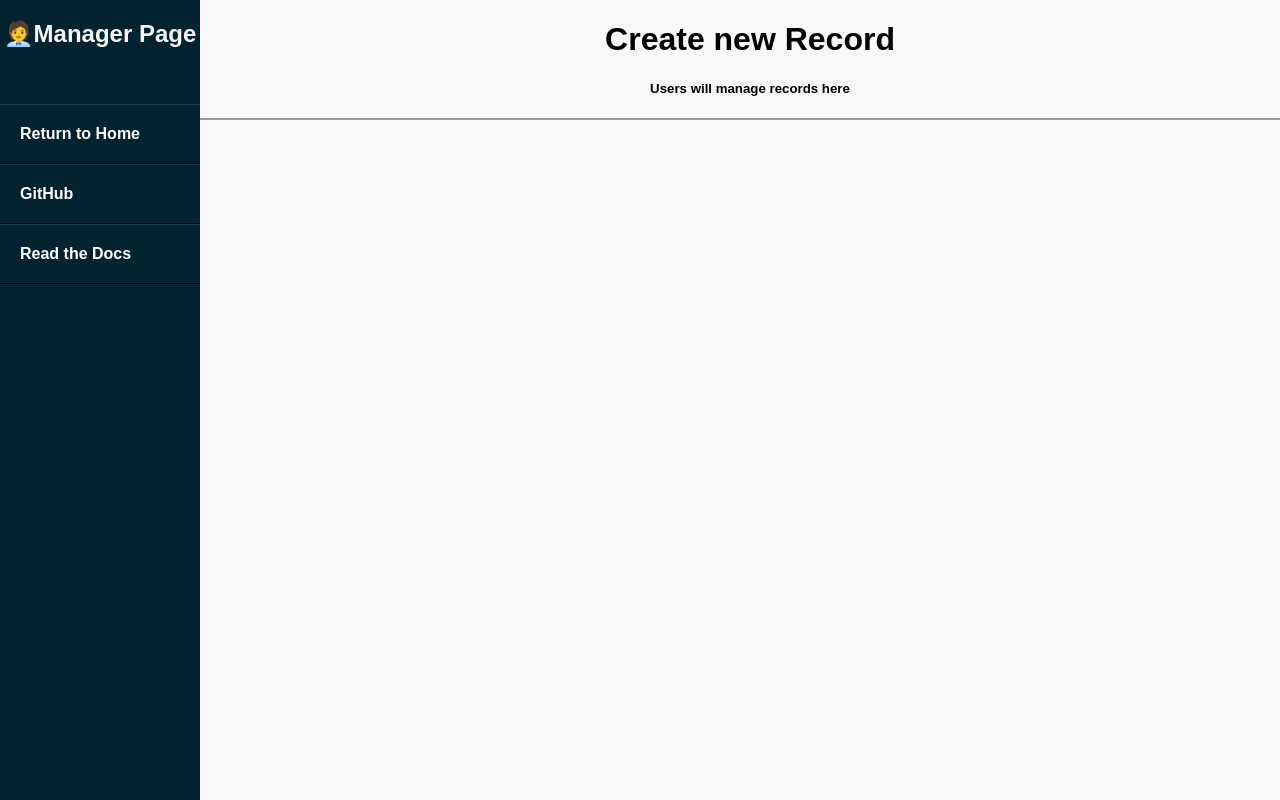
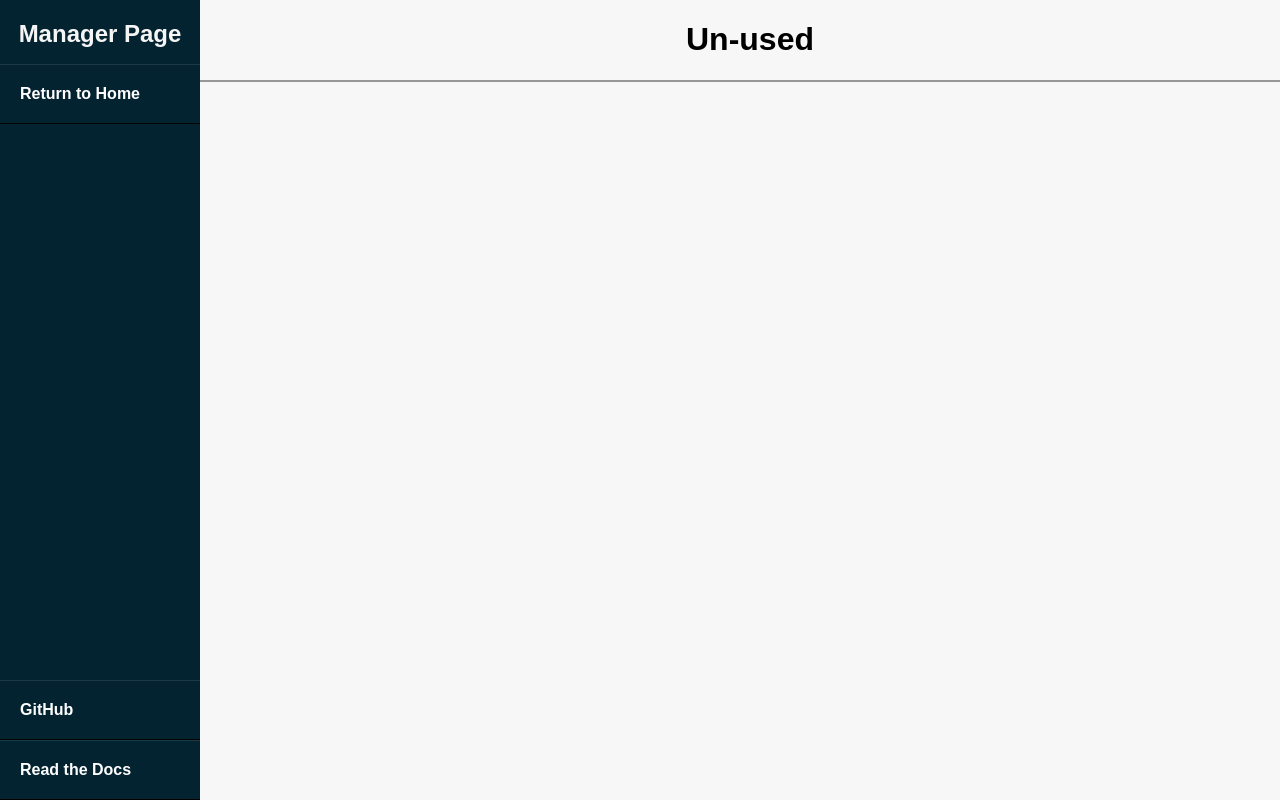
Before and after one commit to mhykol2k/advanced-databases-group, a PHP site: page /lib/manager.php in a window 1280 px wide. Run offline with PHP 8.4, Linux system fonts and the light colour scheme.

Commit message:
<edit> stying

```diff
--- a/assets/main.css
+++ b/assets/main.css
@@ -23,7 +23,7 @@ body {
 .title {
   color: whitesmoke;
   text-align: center;
-  height: 64px;
+  height: 24px;
   background-color: #042331;
 }
 
@@ -45,6 +45,35 @@ body {
   background-color: darkgray;
   color: whitesmoke;
   padding-left: 25px;
+}
+
+.sidenavlinks {
+  height: 15%;
+  width: 200px;
+  position: fixed;
+  z-index: 1;
+  bottom: 0;
+  left: 0;
+  background: #042331;
+  overflow-x: hidden;
+}
+
+.sidenavlinks a:hover {
+  background-color: darkgray;
+  color: whitesmoke;
+  padding-left: 25px;
+}
+
+.sidenavlinks a {
+  color: white;
+  padding: 20px;
+  text-decoration: none;
+  display: block;
+  font-weight: 600;
+  box-sizing: border-box;
+  border-top: 1px solid rgba(255,255,255,.1);
+  border-bottom: 1px solid black;
+  transition: .4s;
 }
 
 /* Style the content */
@@ -86,3 +115,14 @@ body {
   padding: 5px;
   text-align: center;
 }
+
+.php {
+  margin: auto;
+  margin-left: 400px;
+}
+
+@media only screen and (max-width: 600px) {
+  body {
+    background-color: lightblue;
+  }
+}
--- a/lib/manager.php
+++ b/lib/manager.php
@@ -1,7 +1,7 @@
 <!DOCTYPE html>
 <html>
     <head>
-        <title>Table Manager</title>
+        <title>Manager</title>
         <link rel="stylesheet" href="../assets/main.css">
         <link rel="icon" href="../media/globe-icon.png">
     </head>
@@ -12,14 +12,16 @@
         <body>
 <!-- Navigation bar -->
         <div class="sidenav">
-            <h2 class="title">🧑‍💼Manager Page</h2>
+            <h2 class="title">Manager Page</h2>
             <a href="index.php">Return to Home</a>
-            <a href="https://github.com/mm1089/advanced-databases-group">GitHub</a>
-            <a href="https://github.com/mm1089/advanced-databases-group/blob/main/README.md">Read the Docs</a>
+        <div class="sidenavlinks">
+            <a href="https://github.com/mm1089/advanced-databases-group/">GitHub</a>
+            <a href="https://github.com/mm1089/advanced-databases-group/blob/main/README.md#prerequisites">Read the Docs</a>
+        </div>
+
         </div>
         <div class="content">
-            <h1>Create new Record</h1>
-            <h5>Users will manage records here</h5>
+            <h1>Un-used</h1>
         </div>
 
 <!-- End of Body -->
```
Also changed, not shown: lib/index.php (+7 -3 lines), lib/new_record.php (+8 -7 lines).
